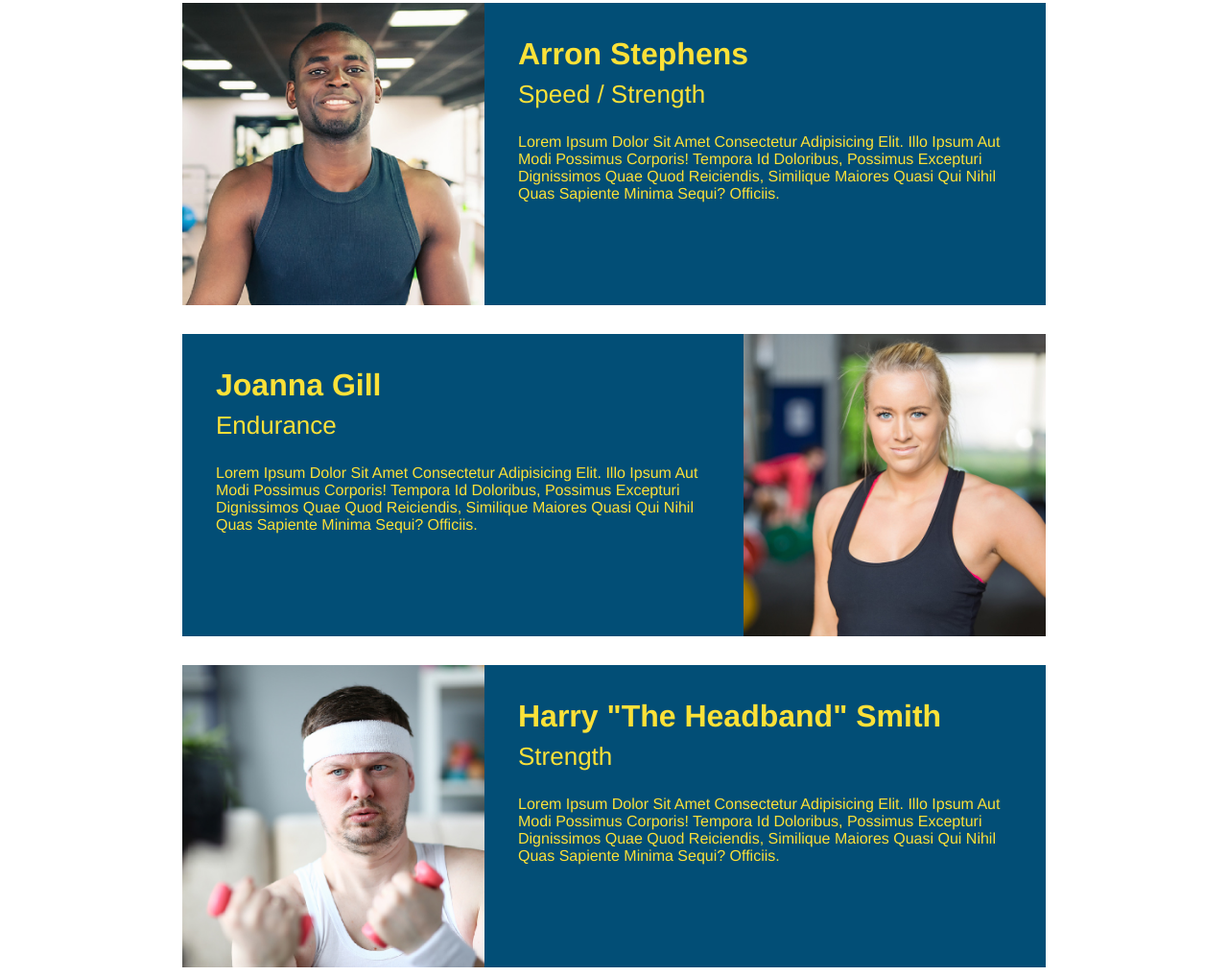
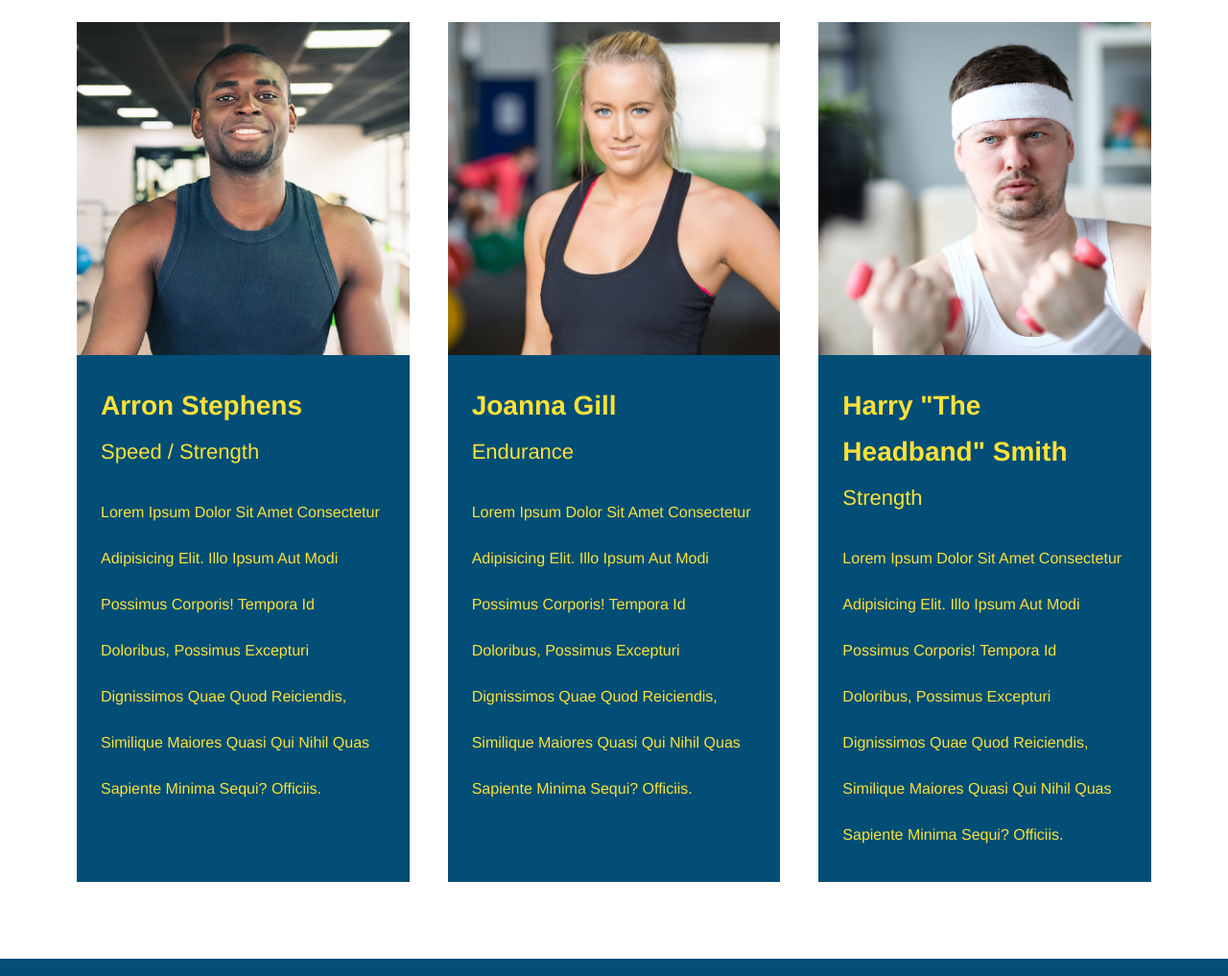
Before and after one commit to Jmaouchi/Run-Buddy-Project-, a plain HTML site: page index.html in a window 1280 px wide. Shown: the part 2443-3460 px from the top of the page at 96% size. Drawn offline with Linux system fonts and the light colour scheme.

Commit message:
used flex on the trainer section

```diff
--- a/assets/css/style.css
+++ b/assets/css/style.css
@@ -189,7 +189,7 @@ section {
 }
 
 .step-info{
-  flex: 2 70%;
+  flex:1 70%;
   display: flex;
   flex-wrap: wrap;
   align-items: center;
@@ -223,17 +223,23 @@ section {
 
 
 /* Meet trainer section starts */
+
+.trainers{
+  width: 100%;
+  margin: 0 auto;
+  display: flex;
+  flex-wrap: wrap;
+  justify-content: space-around;
+}
 .trainer {
-  width: 900px;
-  margin: 0 auto 30px auto;
+  margin: 20px;
   background: #024e76;
   color: #fce138;
-  overflow: auto;
+  flex: 1;
 }
 
 .trainer img {
-  width: 35%;
-  float: left;
+  width: 100%;
 }
 
 .text-left {
@@ -245,20 +251,19 @@ section {
 }
 
 .trainer-bio {
-  padding: 35px;
-  float: left;
-  width: 65%;
+  padding: 25px;
+  width: 100%;
+  line-height: 3rem;
 }
 
 .trainer-bio h3 {
-  font-size: 32px;
-  margin-bottom: 8px;
+  font-size: 28px;
 }
 
 .trainer-bio h4 {
   font-weight: lighter;
-  font-size: 26px;
-  margin-bottom: 25px;
+  font-size: 22px;
+  margin-bottom: 15px;
 }
 /* section Meet trainer Ends */
 
--- a/index.html
+++ b/index.html
@@ -153,14 +153,15 @@
 
 
     <!-- Meet the trainer section starts -->
-    <section id="your-trainers" class="trainers">
+    <section id="your-trainers">
       <div class="flex-row">
         <h2 class="section-title primary-border">Meet The Trainers</h2>
       </div>
       <!-- acticle One starts-->
+      <div class="trainers">
           <article class="trainer">
             <img src="../assets/images/trainer-1.jpg" alt="Arron Stephens in his workout clothes, ready to pump iron">
-        <div class="trainer-bio text-left">
+            <div class="trainer-bio">
               <h3 class="trainer-name">Arron Stephens</h3>
               <h4 class="trainer-role">Speed / Strength</h4>
               <p>Lorem ipsum dolor sit amet consectetur adipisicing elit. Illo ipsum aut modi possimus corporis! Tempora id doloribus,
@@ -172,21 +173,21 @@
 
           <!-- article Two starts-->
           <article class="trainer">
-        <div class="trainer-bio text-left">
+            <img src="../assets/images/trainer-2.jpg" alt="trainer one">
+            <div class="trainer-bio">
               <h3 class="trainer-name">Joanna Gill</h3>
               <h4 class="trainer-role">Endurance</h4>
               <p>Lorem ipsum dolor sit amet consectetur adipisicing elit. Illo ipsum aut modi possimus corporis! Tempora id doloribus,
                 possimus excepturi dignissimos quae quod reiciendis, similique maiores quasi qui nihil quas sapiente minima sequi? Officiis.
               </p>
             </div>
-        <img src="../assets/images/trainer-2.jpg" alt="trainer one">
           </article>
           <!-- article Two  ends-->
 
           <!-- article Three starts-->
           <article class="trainer">
             <img src="../assets/images/trainer-3.jpg" alt="trainer one">
-        <div class="trainer-bio text-left">
+            <div class="trainer-bio">
               <h3 class="trainer-name">Harry "the Headband" Smith</h3>
               <h4 class="trainer-role">Strength</h4>
               <p>Lorem ipsum dolor sit amet consectetur adipisicing elit. Illo ipsum aut modi possimus corporis! Tempora id doloribus,
@@ -194,7 +195,9 @@
               </p>
             </div>
           </article>
+      </div>
       <!-- article Three ends-->
+
     </section>
     <!-- Meet the trainer section ends-->
 
```
Lines whose indentation alone changed are shown as unchanged.
